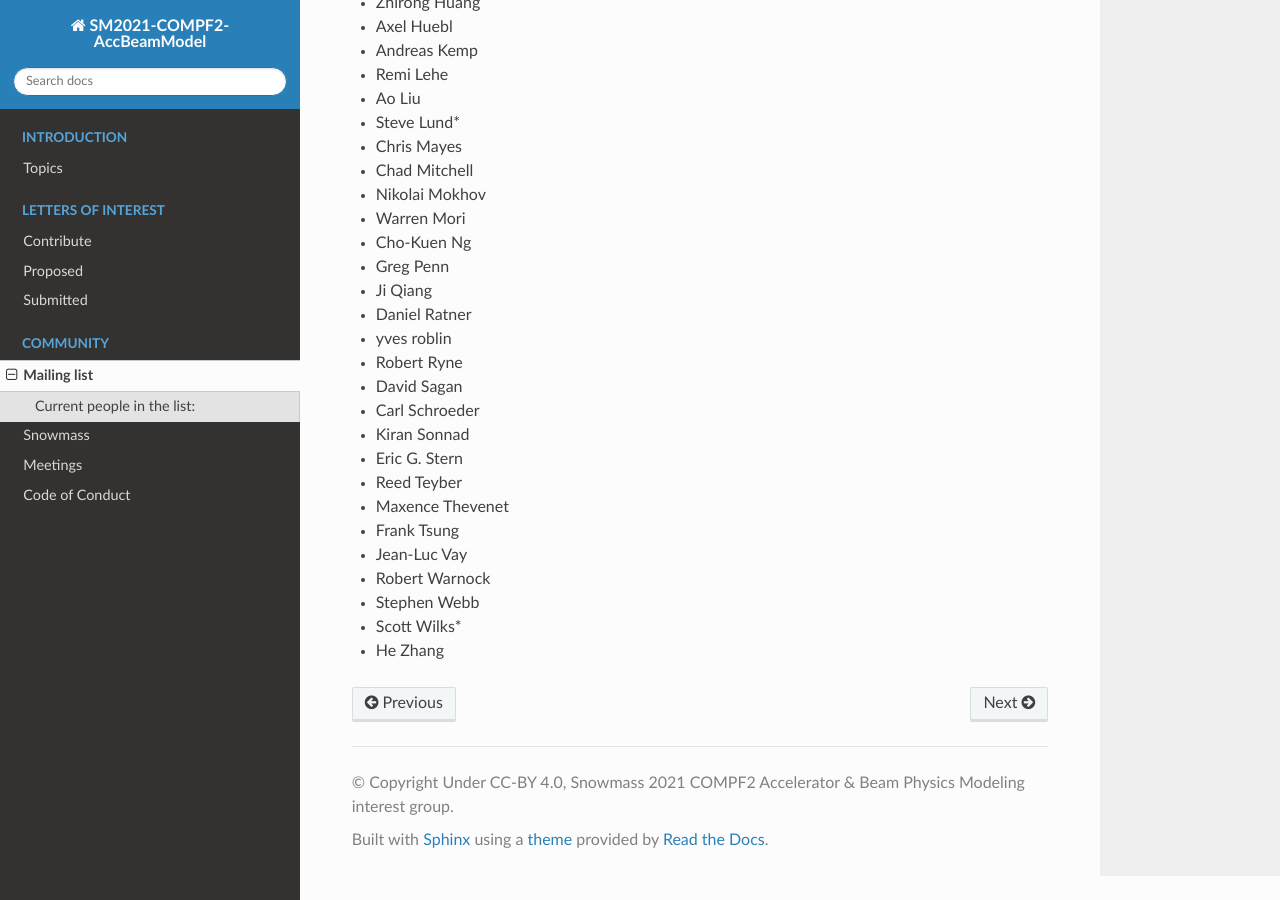
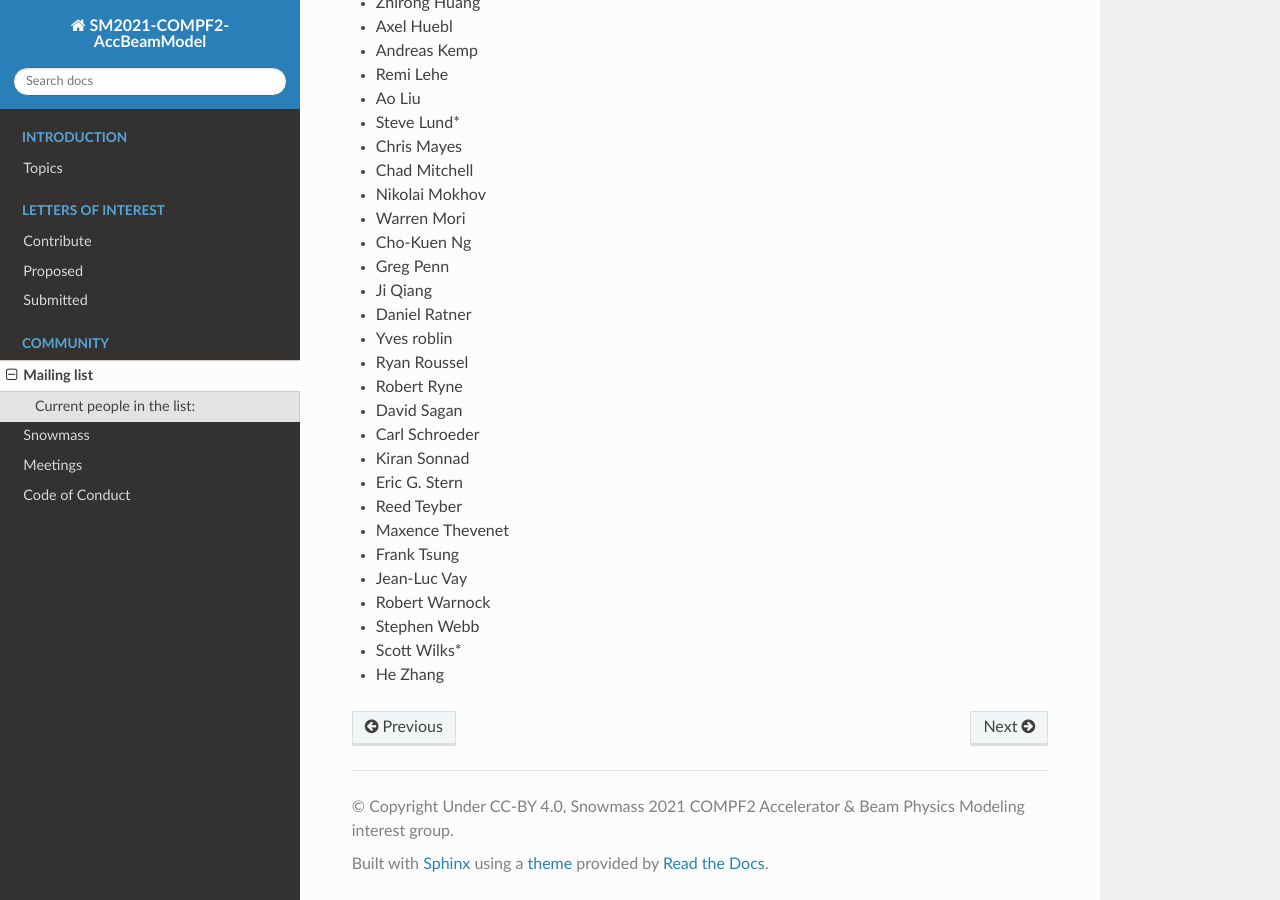
Before and after one commit to snowmass-compf2-accbeammodel/snowmass-compf2-accbeammodel.github.io, a Sphinx documentation site: the page built from docs/source/community/contact.rst, in a window 1280 px wide and 900 px high, scrolled down 1065 px. Built offline with Sphinx 7.4.7 and the Read the Docs theme 2.0.0, drawn with Linux system fonts in a browser that asks for light colours.

Commit message:
Added name.

```diff
--- a/docs/source/community/contact.rst
+++ b/docs/source/community/contact.rst
@@ -53,7 +53,8 @@ Current people in the list:
 * Greg Penn
 * Ji Qiang
 * Daniel Ratner
-* yves roblin
+* Yves roblin
+* Ryan Roussel
 * Robert Ryne
 * David Sagan
 * Carl Schroeder
```
